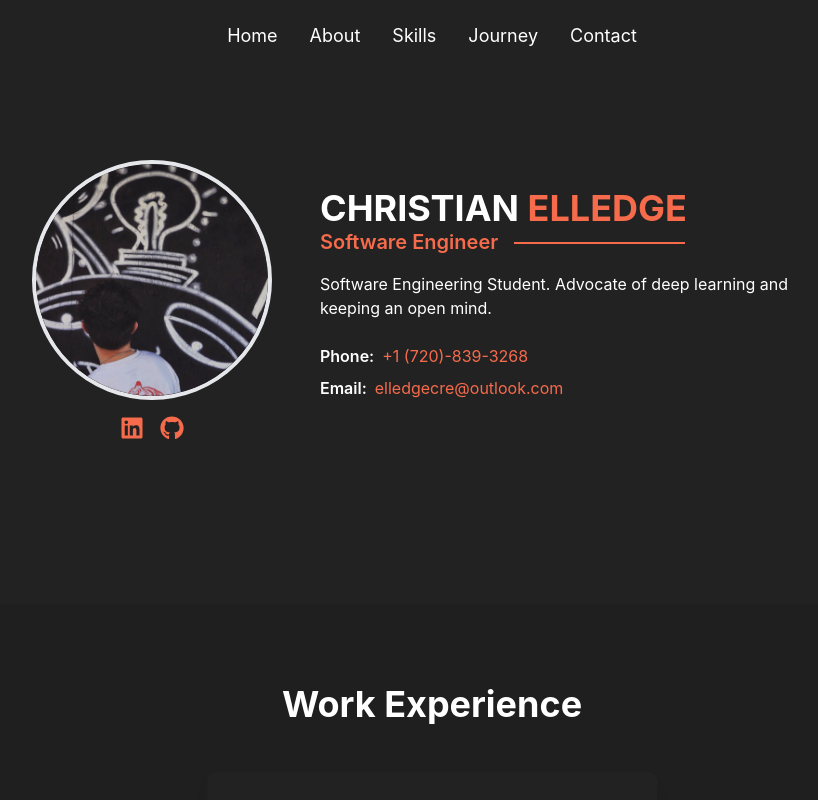
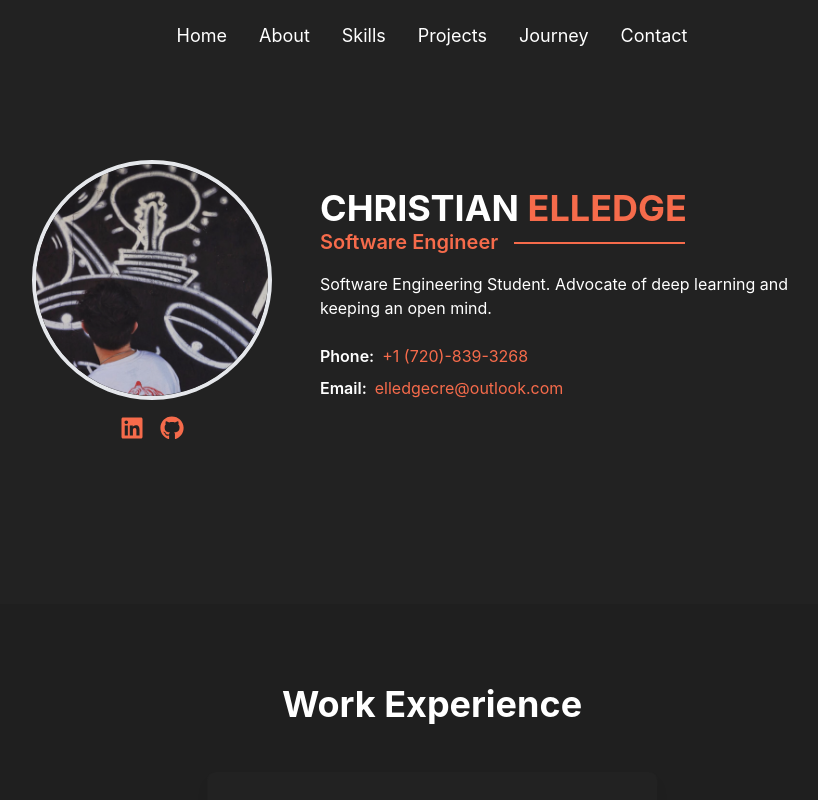
Before and after one commit to elledgecr/Portfolio, a React (Create React App) app: page / in a window 1280 px wide. Shown: the top 800 px of the page, without its empty margins (208-1026 px from the left). Built offline with nearby package versions, Linux system fonts and the light colour scheme.

Commit message:
Add Projects Section to NavBar

```diff
--- a/src/components/navbar/index.tsx
+++ b/src/components/navbar/index.tsx
@@ -23,6 +23,7 @@ const Navbar: React.FC = () => {
             <NavbarIcon navOpen label="Home" href="#hero" />
             <NavbarIcon navOpen label="About" href="#about" />
             <NavbarIcon navOpen label="Skills" href="#skills" />
+            <NavbarIcon navOpen label="Projects" href="#projects" />
             <NavbarIcon navOpen label="Journey" href="#journey" />
             <NavbarIcon navOpen label="Contact" href="#contact" />
           </div>
@@ -38,6 +39,7 @@ const Navbar: React.FC = () => {
             <NavbarIcon navOpen label="Home" href="#hero" />
             <NavbarIcon navOpen label="About" href="#about" />
             <NavbarIcon navOpen label="Skills" href="#skills" />
+            <NavbarIcon navOpen label="Projects" href="#projects" />
             <NavbarIcon navOpen label="Journey" href="#journey" />
             <NavbarIcon navOpen label="Contact" href="#contact" />
           </div>
```
